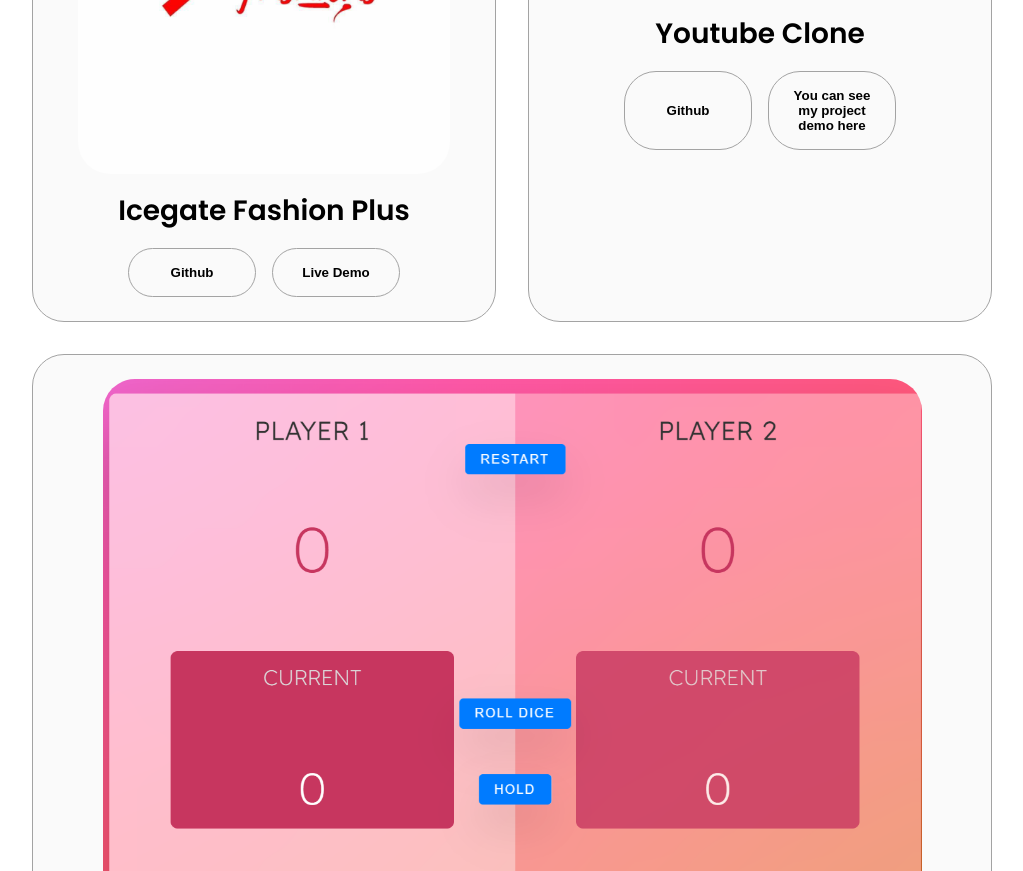
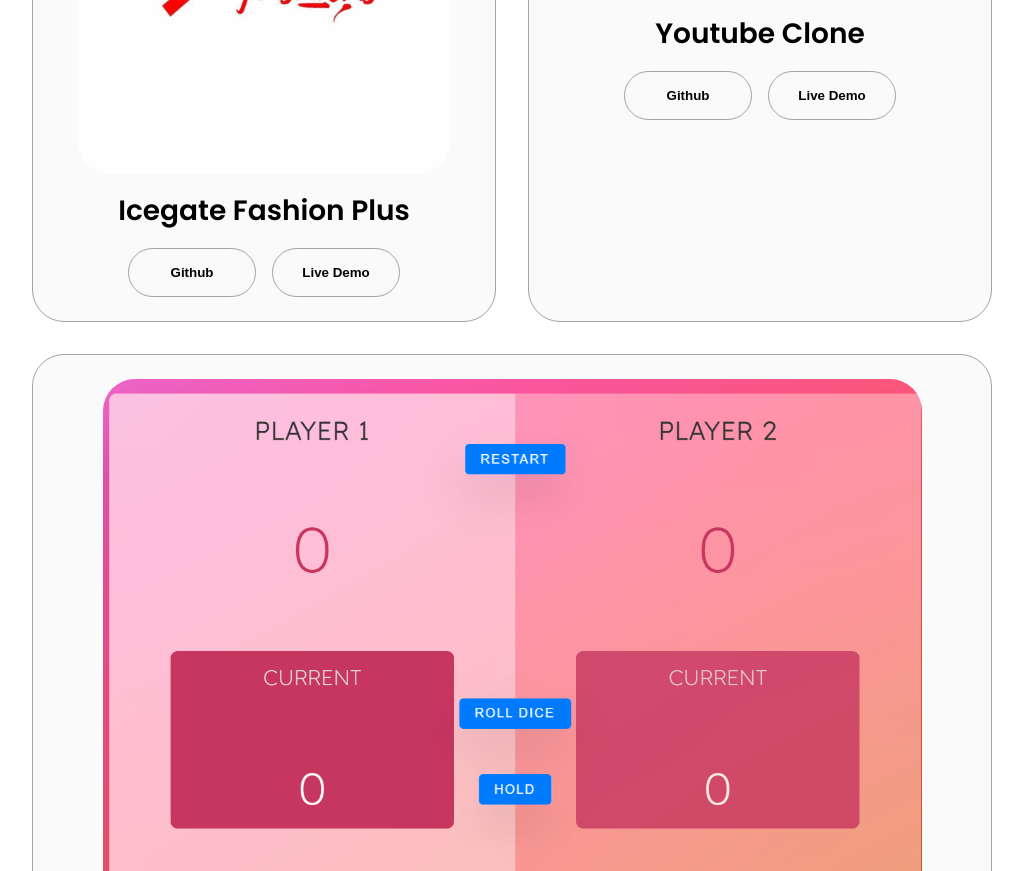
Before and after one commit to Ntonie37/Website-portfolio, a plain HTML site: page index.html in a window 1280 px wide. Shown: the part 2890-3761 px from the top of the page, without its empty margins (128-1151 px from the left). Drawn offline with Linux system fonts and the light colour scheme.

Commit message:
updated
demo update

```diff
--- a/index.html
+++ b/index.html
@@ -308,7 +308,7 @@
                 class="btn btn-color-2 project-btn"
                 onclick="location.href='https://youtube-clone-anthony-phiri.vercel.app'"
               >
-                You can see my project demo here
+                Live Demo
               </button>
             </div>
           </div>
```
